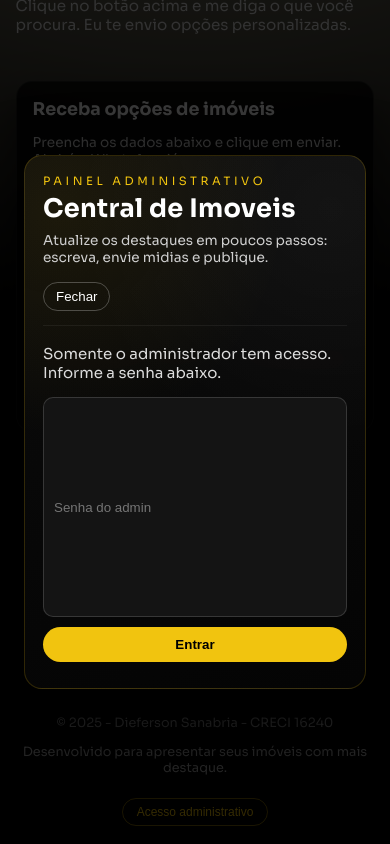
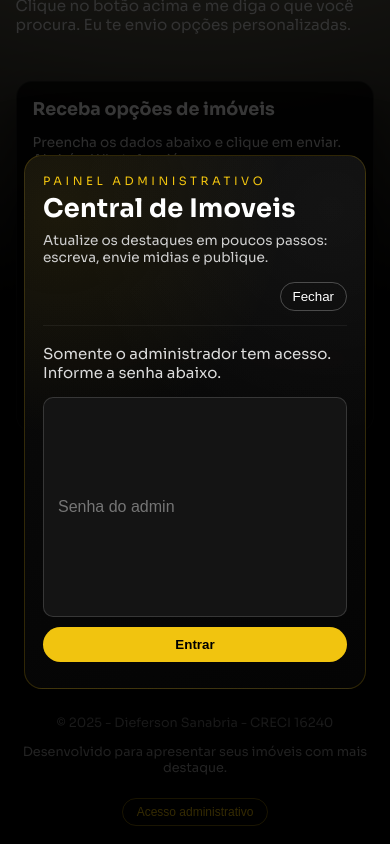
Before and after one commit to seu-aldevair/landing-page, a website: page index.html in a window 390 px wide. Both pictures are taken after a click on the button "Acesso administrativo". Shown: the part 624-1468 px from the top of the page. Drawn offline with Linux system fonts and the light colour scheme; no server answers.

Commit message:
outro ajuste

```diff
--- a/style.css
+++ b/style.css
@@ -1234,14 +1234,27 @@ footer {
     align-items:flex-start;
   }
 
+  .admin-top-actions {
+    width:100%;
+    display:flex;
+    justify-content:flex-end;
+  }
+
+  .admin-close {
+    align-self:flex-end;
+  }
+
   .admin-mode {
     flex-wrap:wrap;
     gap:8px;
+    border-radius:0;
   }
 
   .admin-mode-btn {
     flex:1 1 100%;
     text-align:center;
+    border-radius:0;
+    padding:12px 14px;
   }
 
   .admin-form {
@@ -1281,6 +1294,14 @@ footer {
     align-items:flex-start;
   }
 
+  .admin-item-meta {
+    width:100%;
+  }
+
+  .admin-item-actions {
+    margin-top:6px;
+  }
+
   .admin-item-thumbs {
     flex-wrap:wrap;
   }
@@ -1317,6 +1338,14 @@ footer {
     width:100%;
   }
 
+  .admin-login-row input {
+    min-height:44px;
+    height:auto;
+    font-size:16px;
+    line-height:1.2;
+    padding:12px 14px;
+  }
+
   .toast-container {
     left:12px;
     right:12px;
```
